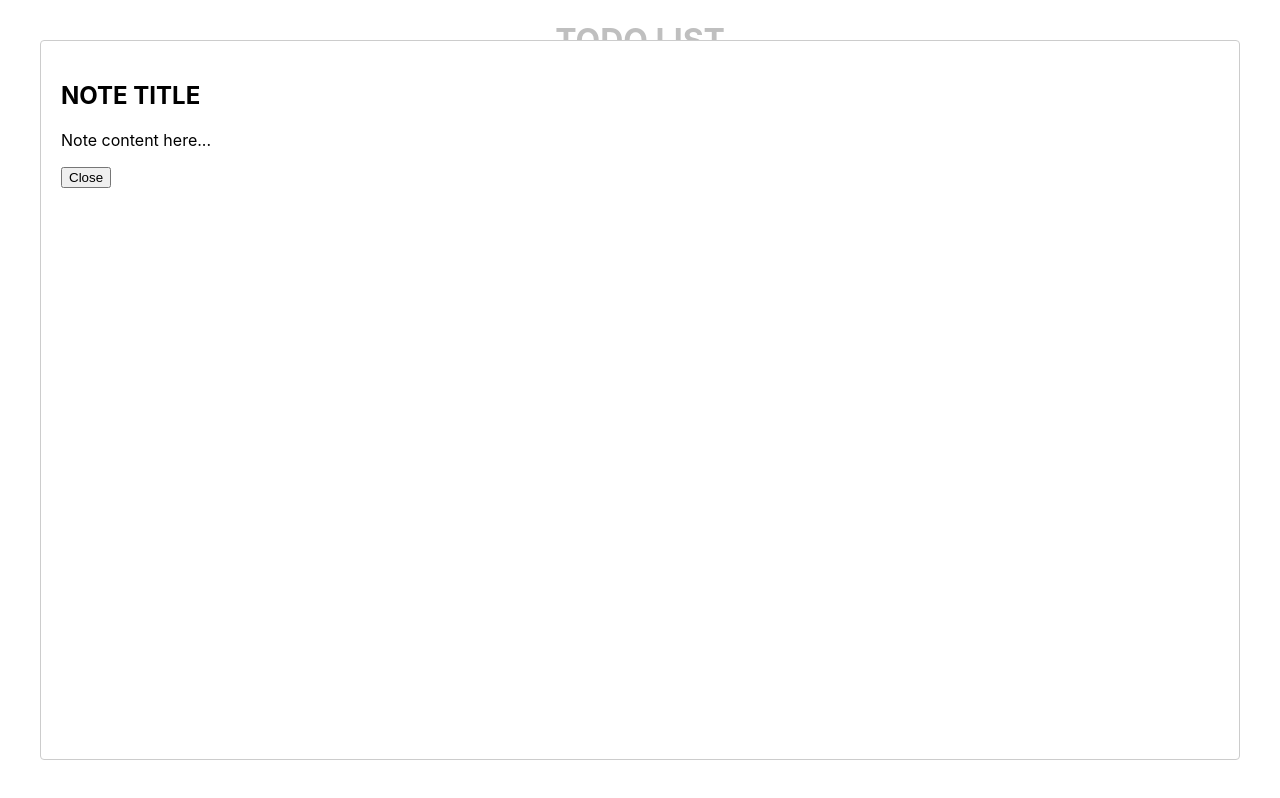
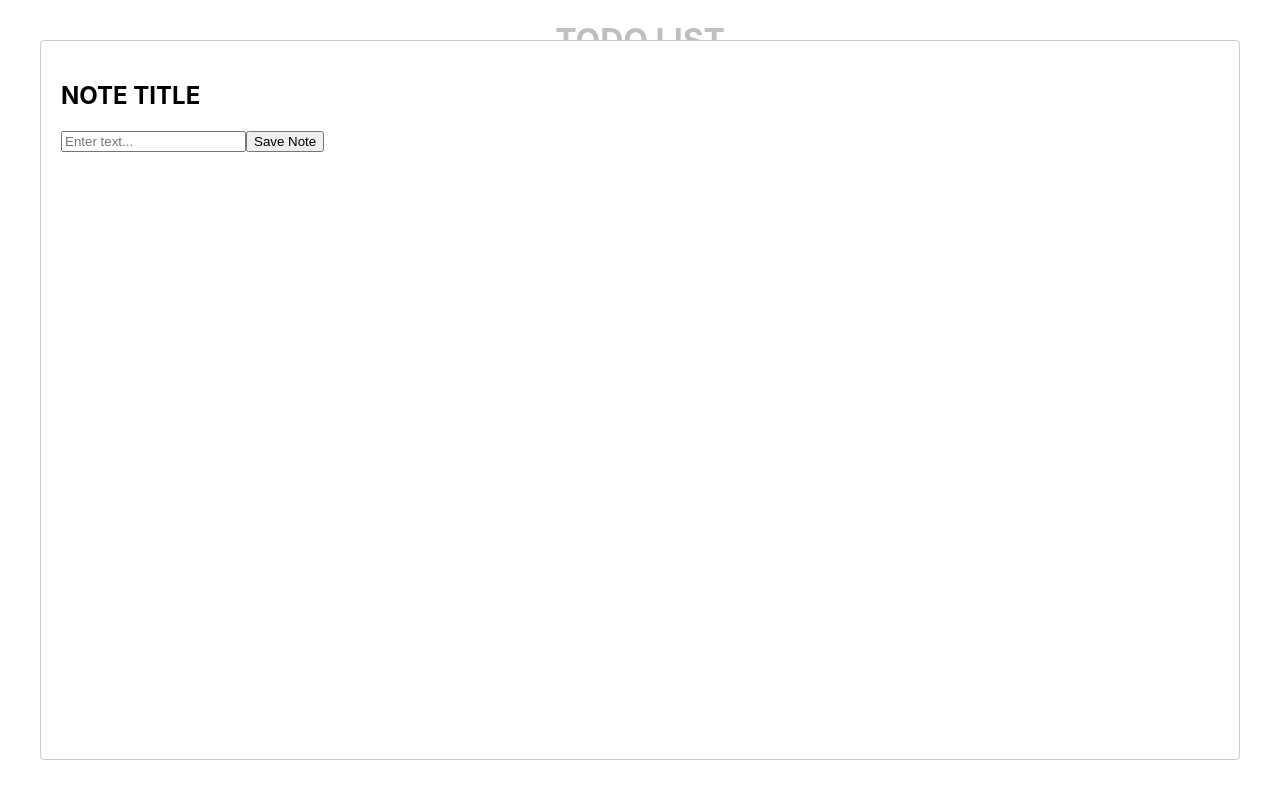
Before and after one commit to mlinhou/Daily-Tools, a React (Create React App) app: page /Todo in a window 1280 px wide. Both pictures are taken after a click on the button "Open Modal". Built offline with nearby package versions, Linux system fonts and the light colour scheme.

Commit message:
add new notes

```diff
--- a/src/components/ItemList.js
+++ b/src/components/ItemList.js
@@ -4,8 +4,9 @@ import Modal from 'react-modal';
 
 function ItemList() {
 
-  const itemList = [];
+  const [itemList, setItemList] = useState([]);
   const [isOpen, setIsOpen] = useState(false);
+  const [textInput, setTextInput] = useState('');
 
   const openModal = () => {
     setIsOpen(true);
@@ -15,19 +16,45 @@ function ItemList() {
     setIsOpen(false);
   };
 
+  const handleChange = (e) => {
+    setTextInput(e.target.value);
+  };
+
+  const handleSubmit = (e) => {
+    e.preventDefault();
+    itemList.push(textInput);
+    setItemList(itemList);
+    setTextInput('');
+    closeModal();
+  };
+
+  const showList = () => {
+    console.log(itemList);
+  }
   return (
     <div>
-      <Item note='Hello'/>
+      <ul>
+        {itemList.map((item) => (
+          <Item note={item}/>
+        ))
+        }
+      </ul>
       <button onClick={openModal}>Open Modal</button>
       <Modal
         isOpen={isOpen}
         onRequestClose={closeModal}
-        contentLabel="Example Modal"
       >
         <h2>NOTE TITLE</h2>
-        <p>Note content here...</p>
-        <button onClick={closeModal}>Close</button> {/* Close button inside modal */}
+        <input
+            type="text"
+            value={textInput}
+            onChange={handleChange}
+            placeholder="Enter text..."
+          />
+        <button onClick={handleSubmit}>Save Note</button> {/* Close button inside modal */}
+
       </Modal>
+      <button onClick={showList}>Show list</button>
     </div>
 
   )
```
